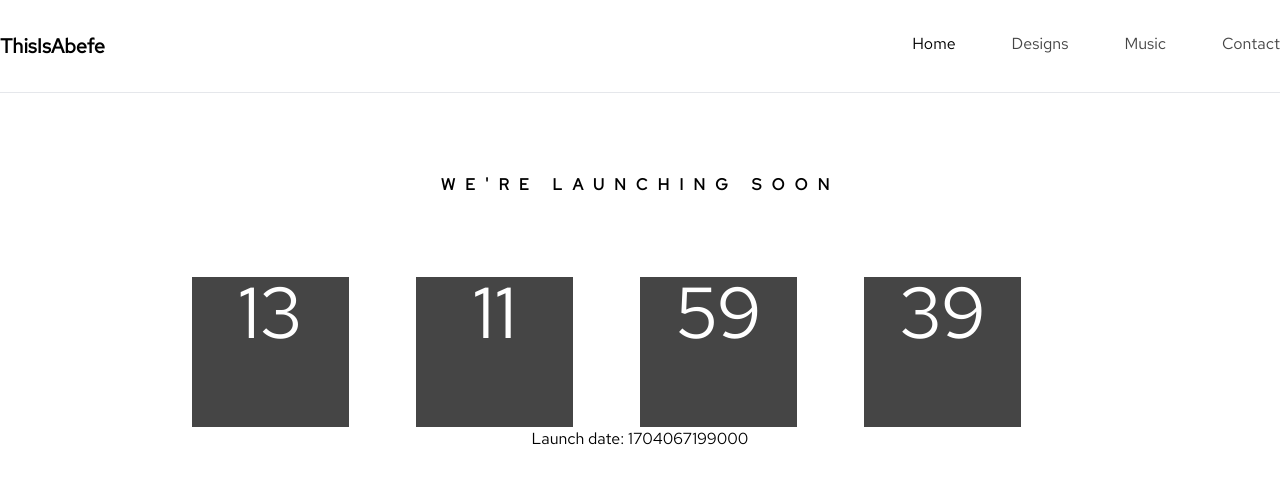
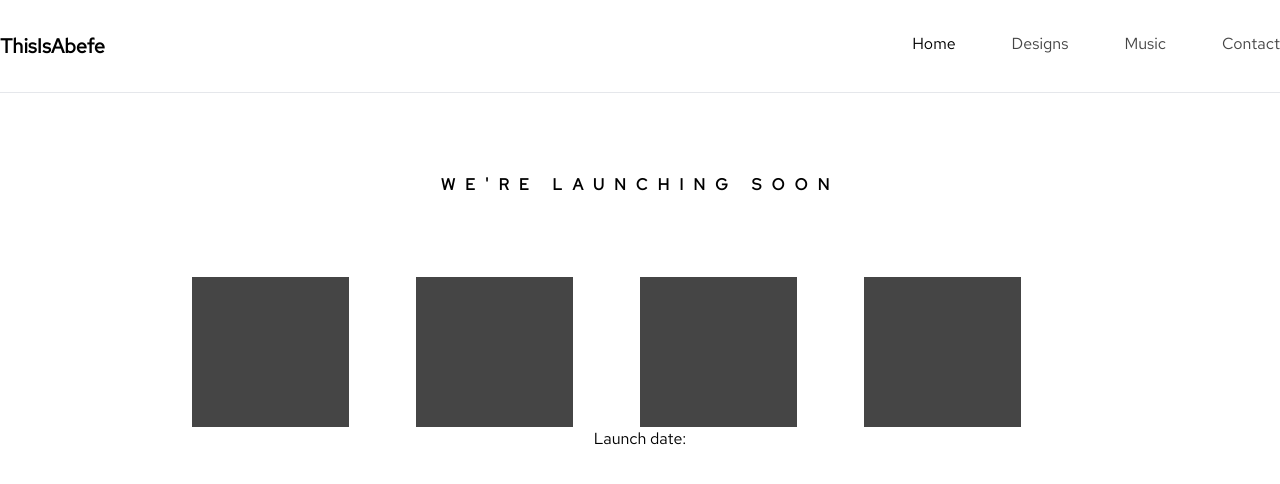
Before and after one commit to monyasau/launch-countdown-timer, a React (Vite) app: page / in a window 1280 px wide. Shown: the top 484 px of the page. Built offline with nearby package versions, Linux system fonts and the light colour scheme.

Commit message:
update?: messed up code a bit

```diff
--- a/src/components/CountDown.jsx
+++ b/src/components/CountDown.jsx
@@ -1,18 +1,40 @@
+import { useEffect , useState} from "react"
+
 let CountDown = ()=> {
     let currentDate = new Date().getTime()
     let launchDate = new Date('December 31, 2023 23:59:59').getTime()
     let timeTillLaunch = launchDate-currentDate
     console.log(timeTillLaunch);
     let launchTimeInfo ={};
-    if (timeTillLaunch>0) {
-        launchTimeInfo = {
-            staticLaunchDate: launchDate,
-            day: Math.floor(timeTillLaunch/(1000*60*60*24)),
-            hour: Math.floor((timeTillLaunch%(1000*60*60*24))/(1000*60*60)),
-            minutes: Math.floor((timeTillLaunch%(1000*60*60)/(1000*60))),
-            seconds: Math.floor((timeTillLaunch%(1000*60))/1000),
-        }
-    }
+
+    // useEffect(() => {
+    //     // Set up the interval, calling updateObject every 1000 milliseconds (1 second)
+    //     const intervalId = setInterval(() => {
+    //             launchTimeInfo = {
+    //                 staticLaunchDate: new Date(launchDate+86400000).toLocaleDateString(),
+    //                 day: Math.floor(timeTillLaunch/(1000*60*60*24)),
+    //                 hour: Math.floor((timeTillLaunch%(1000*60*60*24))/(1000*60*60)),
+    //                 minutes: Math.floor((timeTillLaunch%(1000*60*60)/(1000*60))),
+    //                 seconds: Math.floor((timeTillLaunch%(1000*60))/1000),
+    //             }
+    //     }, 1000);
+
+    //     // Clean up the interval on component unmount to prevent memory leaks
+    //     return () => clearInterval(intervalId);
+    //   }, []);
+
+    // if (timeTillLaunch>0) {
+    //     launchTimeInfo = {
+    //         staticLaunchDate: new Date(launchDate+86400000).toLocaleDateString(),
+    //         day: Math.floor(timeTillLaunch/(1000*60*60*24)),
+    //         hour: Math.floor((timeTillLaunch%(1000*60*60*24))/(1000*60*60)),
+    //         minutes: Math.floor((timeTillLaunch%(1000*60*60)/(1000*60))),
+    //         seconds: Math.floor((timeTillLaunch%(1000*60))/1000),
+    //     }
+    // }
+
+
+
     // let dateRef = (param)=>   new Date(param);
     // let staticDateRefRef = dateRef('01'+"/"+'01'+"/"+'2024')
     // let launchTimeInfo = {
```
